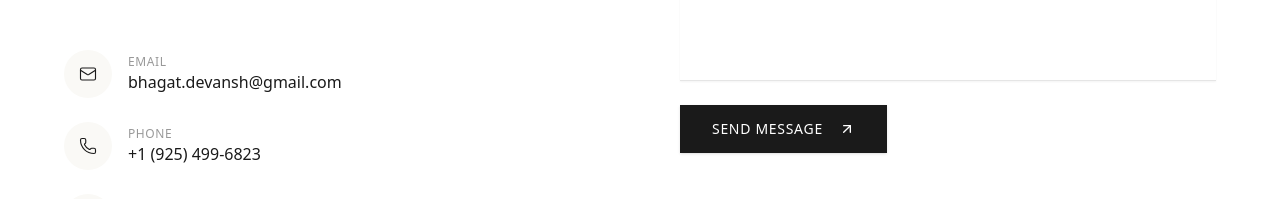
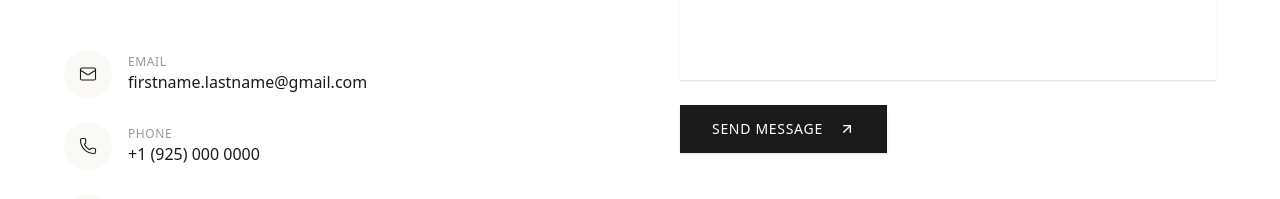
Before and after one commit to Dev5692/devanshbhagat, a React (Vite) app in the folder Portfolio/: page /#/ in a window 1280 px wide. Shown: the part 5236-5435 px from the top of the page. Built offline with nearby package versions, Linux system fonts and the light colour scheme.

Commit message:
Update ContactSection.jsx

```diff
--- a/Portfolio/src/components/portfolio/ContactSection.jsx
+++ b/Portfolio/src/components/portfolio/ContactSection.jsx
@@ -44,7 +44,7 @@ export default function ContactSection() {
                 </div>
                 <div>
                   <p className="text-xs text-[#999] uppercase tracking-wider">Email</p>
-                  <p className="text-[#1a1a1a]">bhagat.devansh@gmail.com</p>
+                  <p className="text-[#1a1a1a]">firstname.lastname@gmail.com</p>
                 </div>
               </div>
 
@@ -54,7 +54,7 @@ export default function ContactSection() {
                 </div>
                 <div>
                   <p className="text-xs text-[#999] uppercase tracking-wider">Phone</p>
-                  <p className="text-[#1a1a1a]">+1 (925) 499-6823</p>
+                  <p className="text-[#1a1a1a]">+1 (925) 000 0000</p>
                 </div>
               </div>
 
```
